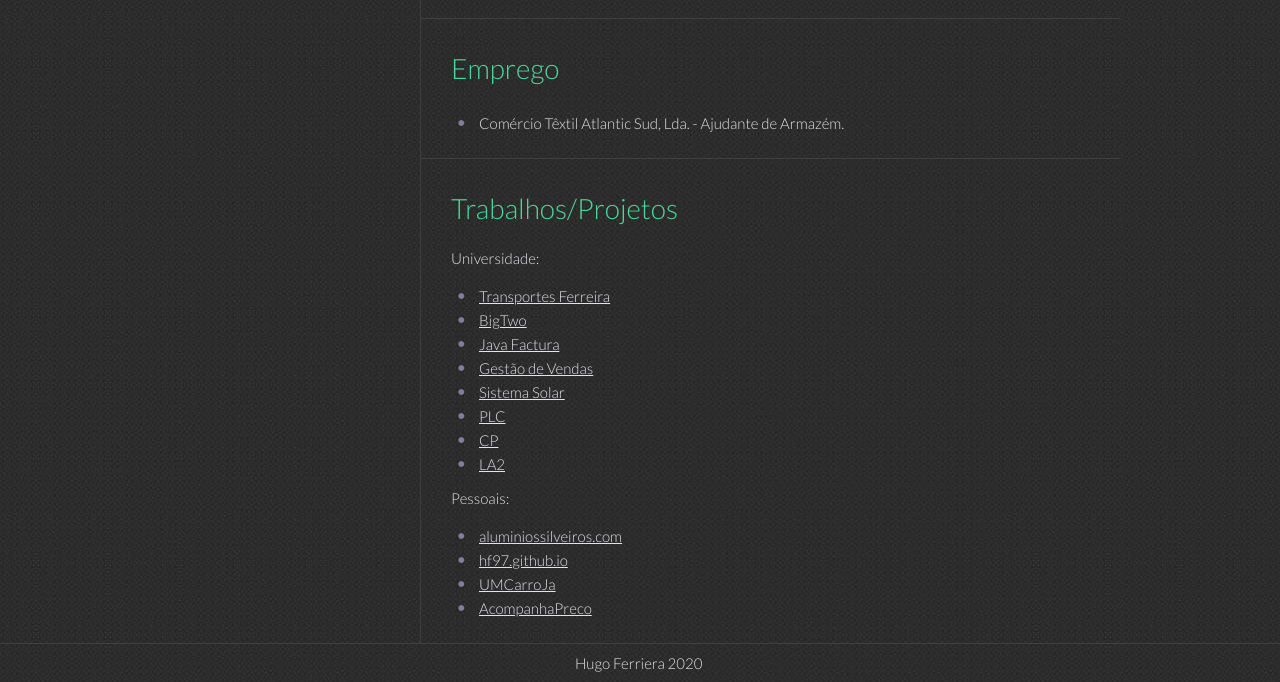
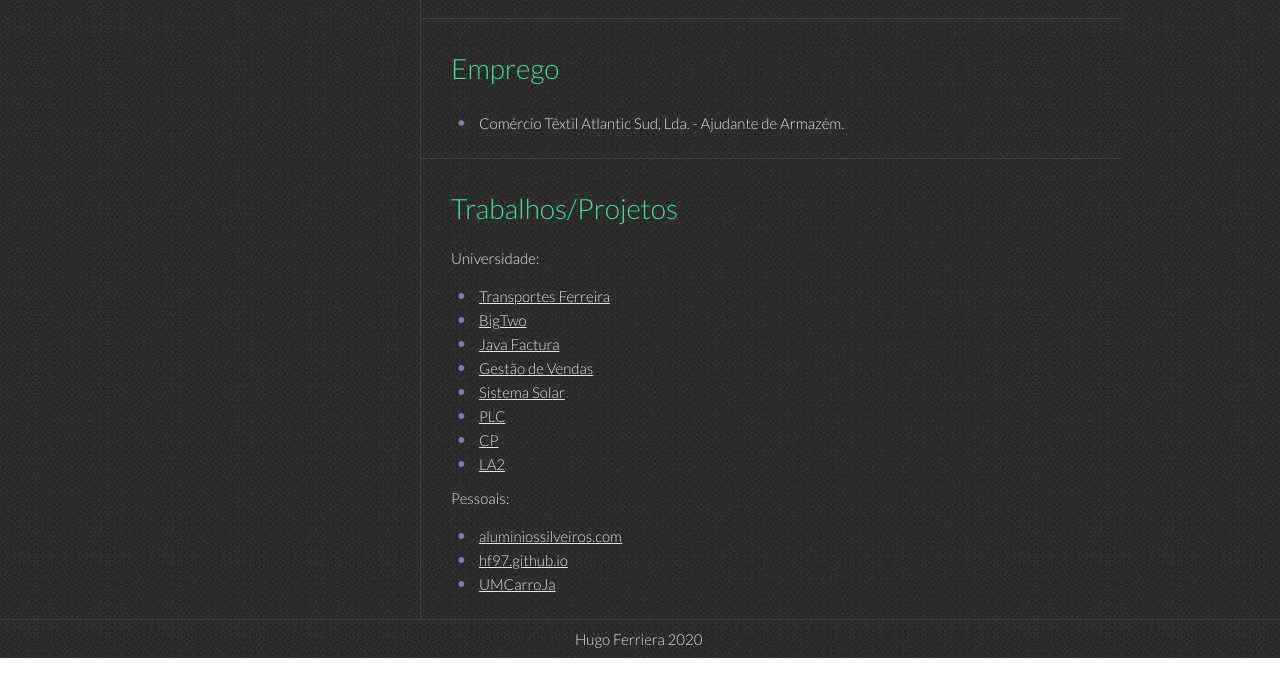
Before and after one commit to HF97/hf97.github.io, a plain HTML site: page index.html in a window 1280 px wide. Shown: the part 723-1405 px from the top of the page. After the commit the page ends 1381 px from the top, so only its background shows below. Drawn offline with Linux system fonts and the light colour scheme.

Commit message:
Update index.html

```diff
--- a/index.html
+++ b/index.html
@@ -127,7 +127,6 @@
                         <li><a href="https://aluminiossilveiros.com">aluminiossilveiros.com</a></li>
                         <li><a href="https://github.com/HF97/HF97.github.io">hf97.github.io</a></li>
                         <li><a href="https://github.com/HF97/UMCarroJa">UMCarroJa</a></li>
-                        <li><a href="https://github.com/HF97/promocoes">AcompanhaPreco</a></li>
                     </ul>
                 </div>
             </div>
```
